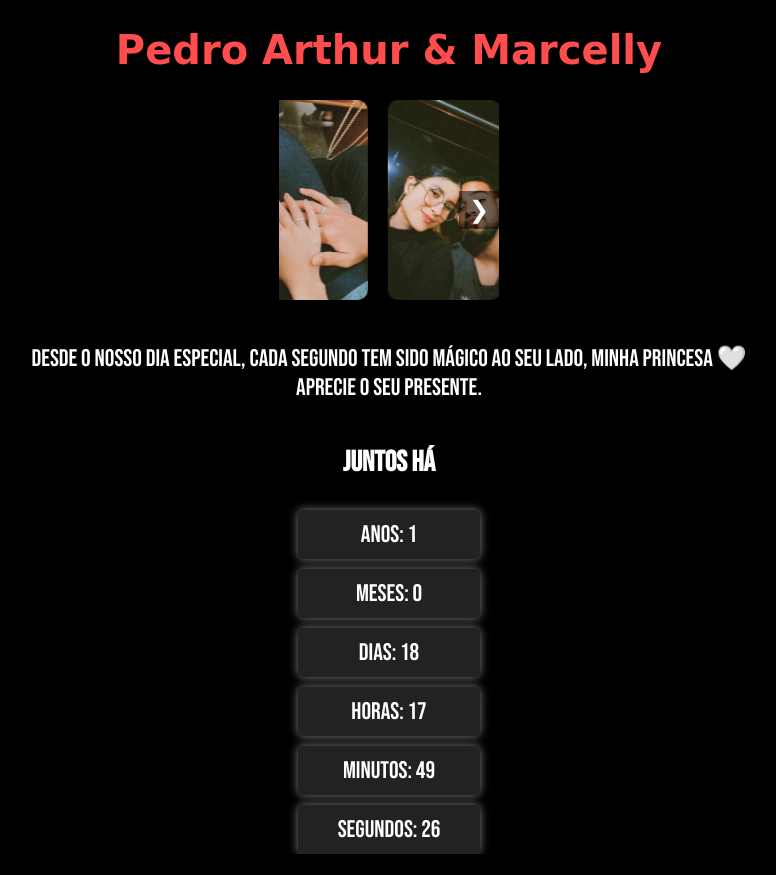
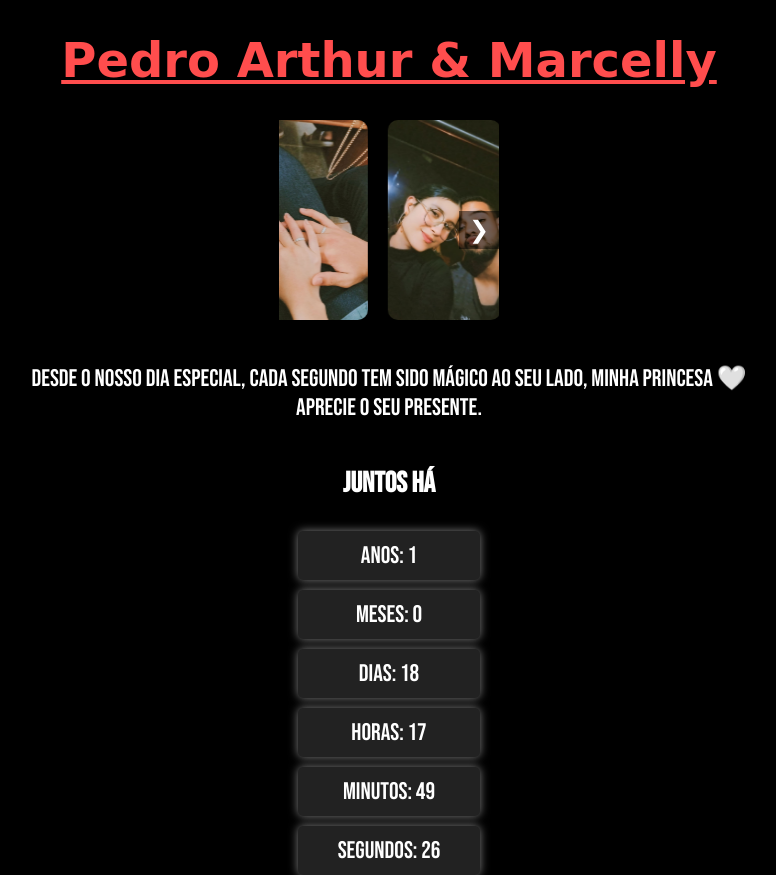
Before and after one commit to PAPerfilTeste/Site_Casal, a plain HTML site: page index.html in a window 1280 px wide. Shown: the whole page, without its empty margins (251-1027 px from the left). Before the commit the page ends 854 px from the top, so only its background shows below. Drawn offline with Linux system fonts and the light colour scheme; a web font is replaced by a local one.

Commit message:
Update style.css

```diff
--- a/style.css
+++ b/style.css
@@ -14,8 +14,9 @@ body {
 #names {
     color: #ff4d4d;
     font-family: 'Qwigley', cursive;
-    font-size: 2.5em;
+    font-size: 3em;
     text-align: center;
+    text-decoration: underline;
 }
 
 #principal_text {
```
